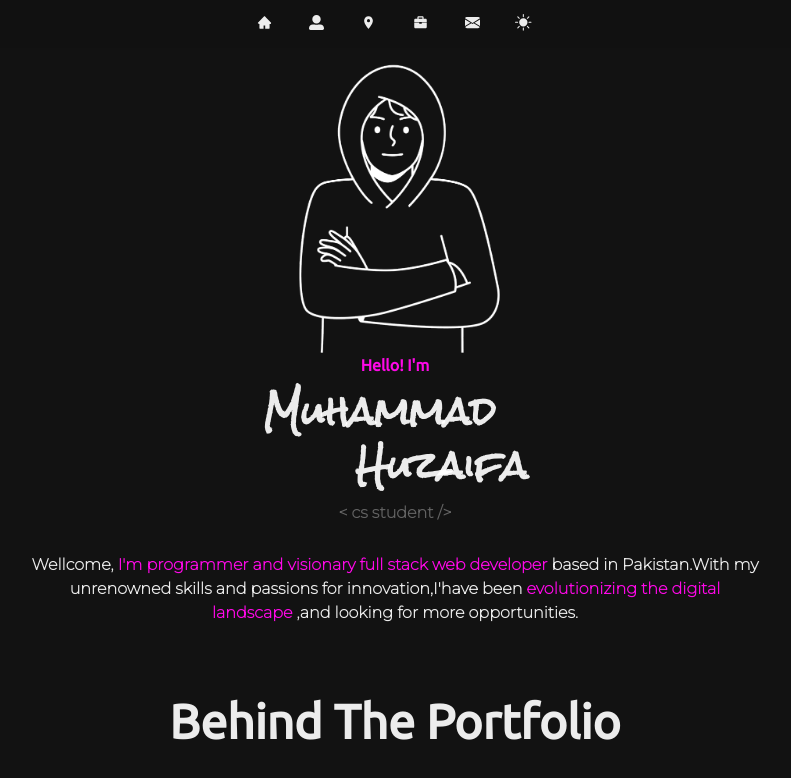
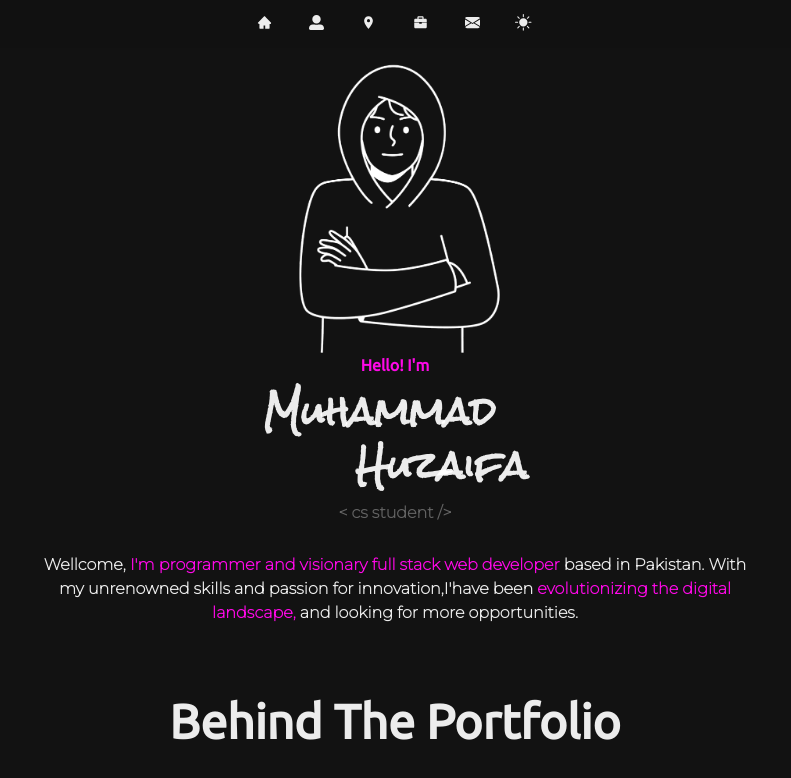
Before and after one commit to M-Huzaifa00/Portfolio, a React (Vite) app: page / in a window 1280 px wide. Shown: the top 778 px of the page, without its empty margins (245-1036 px from the left). Built offline with nearby package versions, Linux system fonts and the light colour scheme.

Commit message:
adjust spacing in home bottom

```diff
--- a/src/Components/HomePanelBotton.tsx
+++ b/src/Components/HomePanelBotton.tsx
@@ -44,8 +44,8 @@ export const HomePanelBotton = () => {
                         md: '1rem'
                     }}
                 >
-                    Wellcome, <span style={{ color: '#FF08E8' }} > I'm programmer and visionary full stack web developer </span> based in Pakistan.With my unrenowned
-                    skills and passions for innovation,I'have been <span style={{ color: '#FF08E8' }}>evolutionizing the digital landscape</span> ,and
+                    Wellcome, <span style={{ color: '#FF08E8' }} > I'm programmer and visionary full stack web developer </span> based in Pakistan. With my unrenowned
+                    skills and passion for innovation,I'have been <span style={{ color: '#FF08E8' }}>evolutionizing the digital landscape,</span> and
                     looking for more opportunities.
                 </Text>
             </VStack>
```
